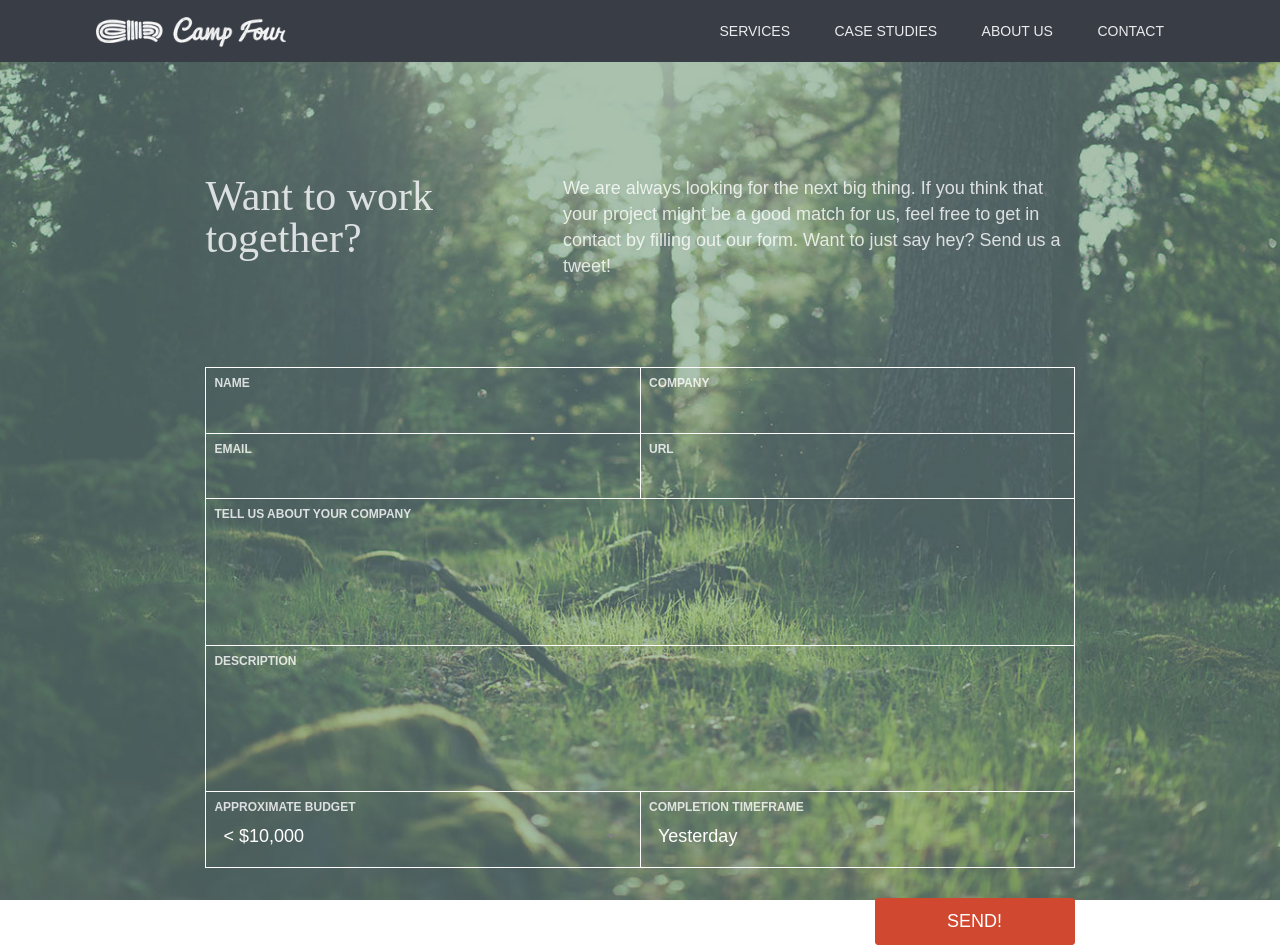
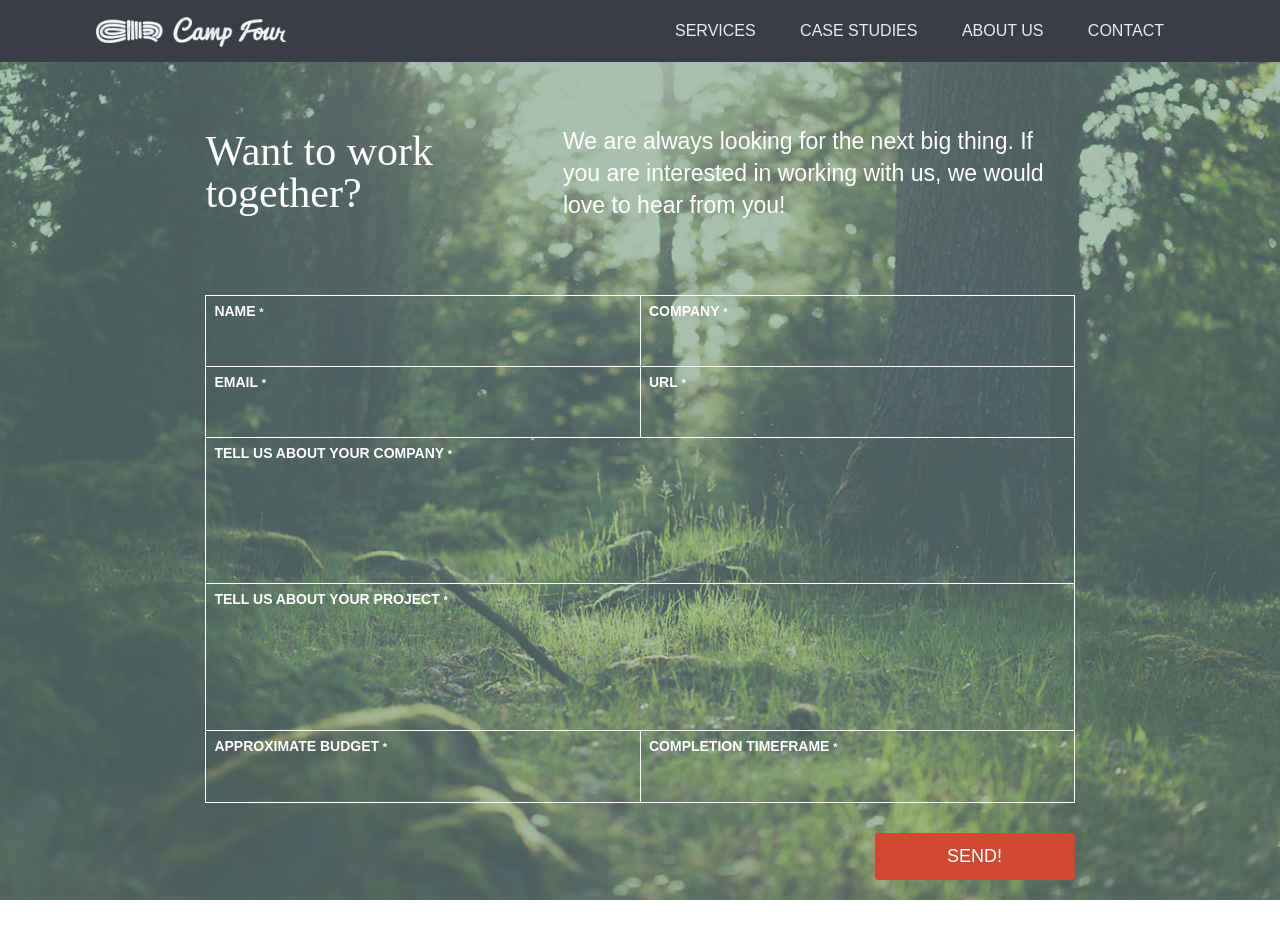
Before and after one commit to hitchcockwill/camp-four-creative, a Jekyll site: the page built from contact/index.html, in a window 1280 px wide and 945 px high. Built offline with Jekyll 4.4.1, drawn with Linux system fonts in a browser that asks for light colours.

Commit message:
working on contact, header link scrolling for landing

```diff
--- a/_config.yml
+++ b/_config.yml
@@ -1,3 +1,3 @@
-exclude: 		     [coffee, scss, node_modules, Gruntfile.js, package.json, README.md, npm-debug.log]
+exclude: 		     [coffee, scss, node_modules, Gruntfile.js, package.json, README.md, npm-debug.log, camp-four-creative.sublime-project, camp-four-creative.sublime-workspace]
 highlighter:      true
 permalink:        none
--- a/_posts/2014-01-01-motoroso.html
+++ b/_posts/2014-01-01-motoroso.html
@@ -100,7 +100,7 @@ banner: '/img/case-studies/thumbnails/motoroso_banner.jpg'
     <div class="row">
       <div class="quote">
         <p class="quote">
-          &ldquo;Quote from Alex needs to go right here.&rdquo;
+          &ldquo;Working with Camp Four was the catalyst to getting Motoroso off the ground. With their early involvement, we had a visual style and interaction designs that allowed us to validate our vision before building. The team is friendly, thoughtful, excellent at listening, and strategic. I highly recommend this team!&rdquo;
         </p>
         <p class="by-line">
           <span class="profile-img"></span>
--- a/contact/index.html
+++ b/contact/index.html
@@ -16,7 +16,7 @@ styles: ["sections/contact.css"]
         </div>
         <div class="contact-intro_about">
           <p>
-            We are always looking for the next big thing. If you think that your project might be a good match for us, feel free to get in contact by filling out our form. Want to just say hey? Send us a tweet!
+            We are always looking for the next big thing. If you are interested in working with us, we would love to hear from you!
           </p>
         </div>
       </div>
@@ -27,16 +27,16 @@ styles: ["sections/contact.css"]
       <div class="row">
         <div class="form-wrap">
 
-          <form name="contact" method="post" action="send_form.php">
+          <form name="contact" method="post" action="send_basic_form.php">
             <fieldset class="double">
               <div class="control-group">
-                <label for="name">Name</label>
+                <label for="name">Name<span class="req"></span></label>
                 <div class="controls">
                   <input type="text" id="name" name="name">
                 </div>
               </div>
               <div class="control-group">
-                <label for="company">Company</label>
+                <label for="company">Company<span class="req"></span></label>
                 <div class="controls">
                   <input type="text" id="company" name="company">
                 </div>
@@ -45,13 +45,13 @@ styles: ["sections/contact.css"]
 
             <fieldset class="double">
               <div class="control-group">
-                <label for="email">Email</label>
+                <label for="email">Email<span class="req"></span></label>
                 <div class="controls">
                   <input type="text" id="email" name="email">
                 </div>
               </div>
               <div class="control-group">
-                <label for="url">URL</label>
+                <label for="url">URL<span class="req"></span></label>
                 <div class="controls">
                   <input type="text" id="url" name="url">
                 </div>
@@ -60,27 +60,28 @@ styles: ["sections/contact.css"]
 
             <fieldset>
               <div class="control-group">
-                <label for="pitch">Tell us about your company</label>
+                <label for="about_company">Tell us about your company<span class="req"></span></label>
                 <div class="controls">
-                  <textarea name="pitch" id="pitch"></textarea>
+                  <textarea name="about_company" id="about_company"></textarea>
                 </div>
               </div>
             </fieldset>
 
             <fieldset>
               <div class="control-group">
-                <label for="description">Description</label>
+                <label for="about_project">Tell us about your project<span class="req"></span></label>
                 <div class="controls">
-                  <textarea name="description" id="description"></textarea>
+                  <textarea name="about_project" id="about_project"></textarea>
                 </div>
               </div>
             </fieldset>
 
             <fieldset class="double">
               <div class="control-group">
-                <label for="budget">Approximate Budget</label>
+                <label for="budget">Approximate Budget<span class="req"></span></label>
                 <div class="controls">
                   <select name="budget" id="budget">
+                    <option value=""></option>
                     <option value="< 10k">&lt; $10,000</option>
                     <option value="10-25k">$10,000&ndash;$25,000</option>
                     <option value="25-50k">$25,000&ndash;$50,000</option>
@@ -89,9 +90,10 @@ styles: ["sections/contact.css"]
                 </div>
               </div>
               <div class="control-group">
-                <label for="timeframe">Completion Timeframe</label>
+                <label for="timeframe">Completion Timeframe<span class="req"></span></label>
                 <div class="controls">
                   <select name="timeframe" id="timeframe">
+                    <option value=""></option>
                     <option value="yesterday">Yesterday</option>
                     <option value="1 month">Within the month</option>
                     <option value="3 months">Within 3 months</option>
--- a/css/base.css
+++ b/css/base.css
@@ -2389,6 +2389,15 @@ ul.f-dropdown {
     padding: 7px 6px; }
     .chosen-container .chosen-results li.highlighted {
       background: #383d46; }
+
+span.req {
+  position: relative; }
+  span.req:after {
+    content: '*';
+    position: absolute;
+    right: -8px;
+    font-size: 11px;
+    top: -2px; }
 
 #primary-header {
   position: fixed;
@@ -2452,7 +2461,7 @@ ul.f-dropdown {
       padding: 10px 20px;
       position: relative;
       text-transform: uppercase;
-      font-size: 14px;
+      font-size: 16px;
       color: white;
       border-radius: 3px;
       opacity: .9;
--- a/css/sections/contact.css
+++ b/css/sections/contact.css
@@ -1555,13 +1555,13 @@
   position: absolute;
   left: 0;
   right: 0;
-  color: rgba(255, 255, 255, 0.8); }
+  color: white; }
   .contact-content p {
-    font-size: 18px;
-    line-height: 26px; }
+    font-size: 23px;
+    line-height: 1.4em; }
 
 .contact-content .contact-intro {
-  padding: 175px 0 70px; }
+  padding: 125px 0 50px; }
   .contact-content .contact-intro .about {
     float: left; }
 
@@ -1571,7 +1571,8 @@
   margin-right: 2.35765%;
   width: 31.76157%;
   margin-left: 8.5298%;
-  padding-right: 30px; }
+  padding-right: 30px;
+  margin-top: 5px; }
   .contact-intro_title:last-child {
     margin-right: 0; }
 
@@ -1633,7 +1634,8 @@ form {
         z-index: 11;
         content: ''; }
       form .control-group.focus label {
-        color: #71C8B9; }
+        color: #71C8B9;
+        text-shadow: 1px 1px 0 rgba(0, 0, 0, 0.3); }
     form .control-group + .control-group.focus:before {
       left: -1px; }
     form .control-group.invalid {
@@ -1650,9 +1652,9 @@ form {
       position: relative;
       z-index: 15; }
   form label {
-    font-size: 12px;
+    font-size: 14px;
     text-transform: uppercase;
-    font-weight: 600;
+    font-weight: bold;
     width: 100%;
     display: block; }
     form label:hover {
@@ -1665,9 +1667,9 @@ form {
     box-shadow: none;
     border: none;
     outline: none;
-    font-size: 18px;
+    font-size: 22px;
     font-family: "source-sans-pro", sans-serif;
-    font-weight: 300;
+    font-weight: normal;
     margin-top: -5px;
     padding: 7px 0; }
   form select {
@@ -1677,16 +1679,20 @@ form {
     min-height: 120px; }
 
 .selectize-control.single {
-  z-index: 100; }
+  z-index: 100;
+  margin-bottom: -5px; }
   .selectize-control.single .selectize-input,
   .selectize-control.single .selectize-dropdown {
-    font-size: 18px;
+    font-size: 22px;
+    line-height: 1.2em;
     font-family: "source-sans-pro", sans-serif; }
   .selectize-control.single .selectize-input {
     background: none;
     color: white;
     border-color: transparent;
-    box-shadow: none; }
+    box-shadow: none;
+    padding-top: 4px;
+    padding-bottom: 4px; }
     .selectize-control.single .selectize-input.focus {
       background: white;
       color: #333333; }
--- a/index.html
+++ b/index.html
@@ -58,7 +58,7 @@ styles: ["sections/landing.css", "sections/landing-responsive.css"]
 
 
 
-<a data-target="#services"></a>
+<a name="services"></a>
 <section class="services content-section hr">
 
   <div class="container">
@@ -98,7 +98,7 @@ styles: ["sections/landing.css", "sections/landing-responsive.css"]
 
 
 <div class="footer-wrap">
-  <a data-target="#about"></a>
+  <a name="about"></a>
   <section class="about content-section">
     <div class="row">
 
--- a/javascripts/base.js
+++ b/javascripts/base.js
@@ -1,5 +1,5 @@
 (function() {
-  var backgroundImageLoad, setRetinaImage;
+  var backgroundImageLoad, scrollToPosition, setRetinaImage;
 
   setRetinaImage = function() {
     return $("img.retina").each(function() {
@@ -32,6 +32,12 @@
     });
   };
 
+  scrollToPosition = function(target) {
+    return $('html,body').animate({
+      scrollTop: target
+    }, 500);
+  };
+
   $(document).ready(function() {
     $("body").attr("data-device-type", categorizr());
     backgroundImageLoad($(".image-wrapper"));
@@ -40,4 +46,13 @@
     }
   });
 
+  $(window).load(function() {
+    var hash, target;
+    if (window.location.hash !== '') {
+      hash = window.location.hash.replace('#', '');
+      target = $("a[name='" + hash + "']").offset().top - 100;
+      return scrollToPosition(target);
+    }
+  });
+
 }).call(this);
--- a/javascripts/contact.js
+++ b/javascripts/contact.js
@@ -1,5 +1,5 @@
 (function() {
-  var clearValidationErrors, initDropdowns, initFormListeners, scrapeForm, setWindowHeight, showValidationErrors, validateForm;
+  var clearValidationErrors, initDropdowns, initFormListeners, scrapeForm, setWindowHeight, showValidationErrors, submitForm, validateForm;
 
   setWindowHeight = function() {
     var $content, $win;
@@ -28,16 +28,32 @@
       });
     });
     return $form.on('submit', function(e) {
-      var valid;
-      valid = validateForm(scrapeForm());
-      clearValidationErrors();
-      if (valid === true) {
+      return submitForm(e);
+    });
+  };
 
-      } else {
-        e.preventDefault();
-        return showValidationErrors(valid);
-      }
-    });
+  submitForm = function(event) {
+    var formData, valid;
+    event.preventDefault();
+    formData = scrapeForm();
+    valid = validateForm(formData);
+    clearValidationErrors();
+    if (valid !== true) {
+      showValidationErrors(valid);
+      return false;
+    } else {
+      return $.ajax({
+        type: 'post',
+        url: 'send_basic_form.php',
+        data: formData,
+        success: function(data) {
+          return console.log('php success');
+        },
+        error: function(data, log) {
+          return console.log('there was an error: ', data, log);
+        }
+      });
+    }
   };
 
   showValidationErrors = function(errors) {
@@ -69,8 +85,11 @@
     if (!formData.email) {
       errors.email = true;
     }
-    if (!formData.description) {
-      errors.description = true;
+    if (!formData.about_company) {
+      errors.about_company = true;
+    }
+    if (!formData.about_project) {
+      errors.about_project = true;
     }
     if (!formData.budget) {
       errors.budget = true;
--- a/scss/base.scss
+++ b/scss/base.scss
@@ -9,6 +9,7 @@
 @import "components/ui";
 @import "components/dropdowns";
 @import "components/plugins";
+@import "components/forms";
 @import "components/header";
 @import "components/footer";
 
--- a/scss/components/header.scss
+++ b/scss/components/header.scss
@@ -54,7 +54,7 @@
       padding: 10px 20px;
       position: relative;
       text-transform: uppercase;
-      font-size: 14px;
+      font-size: 16px;
       color: white;
       border-radius: 3px;
       opacity: .9;
```
Also changed, not shown: coffee/base.coffee (+12 -3 lines), coffee/contact.coffee (+25 -8 lines), coffee/landing.coffee (+14 -13 lines), javascripts/landing.js (+16 -14 lines), scss/components/forms.scss (added, +10 -0 lines), scss/sections/contact.scss (+15 -9 lines), 4 other files.
